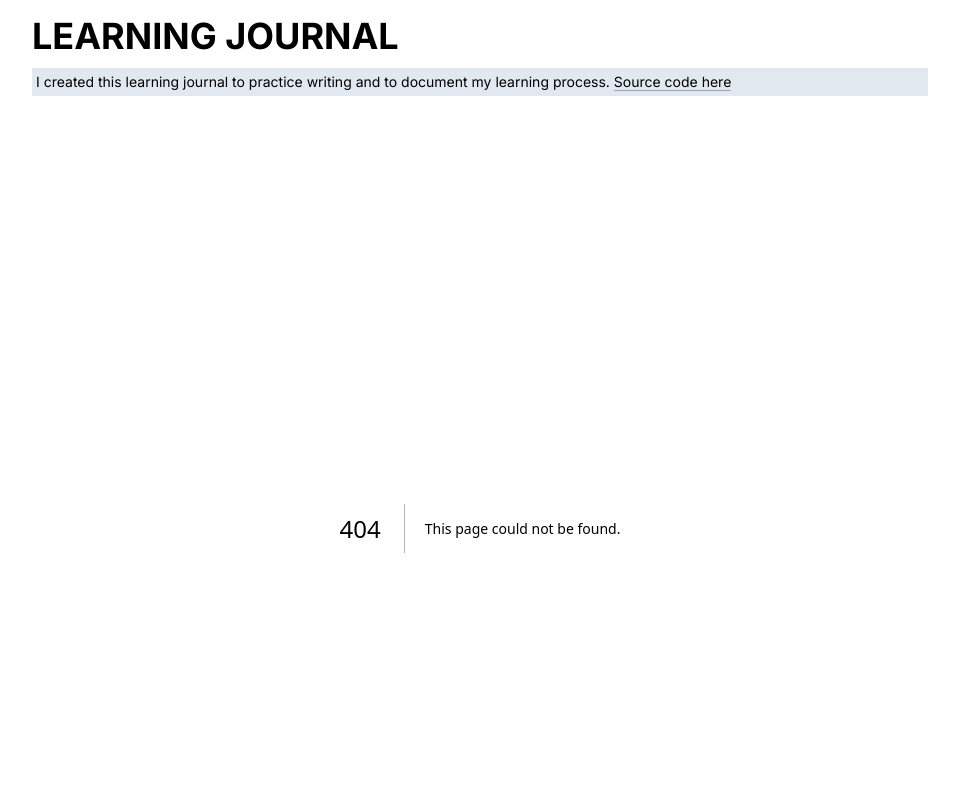
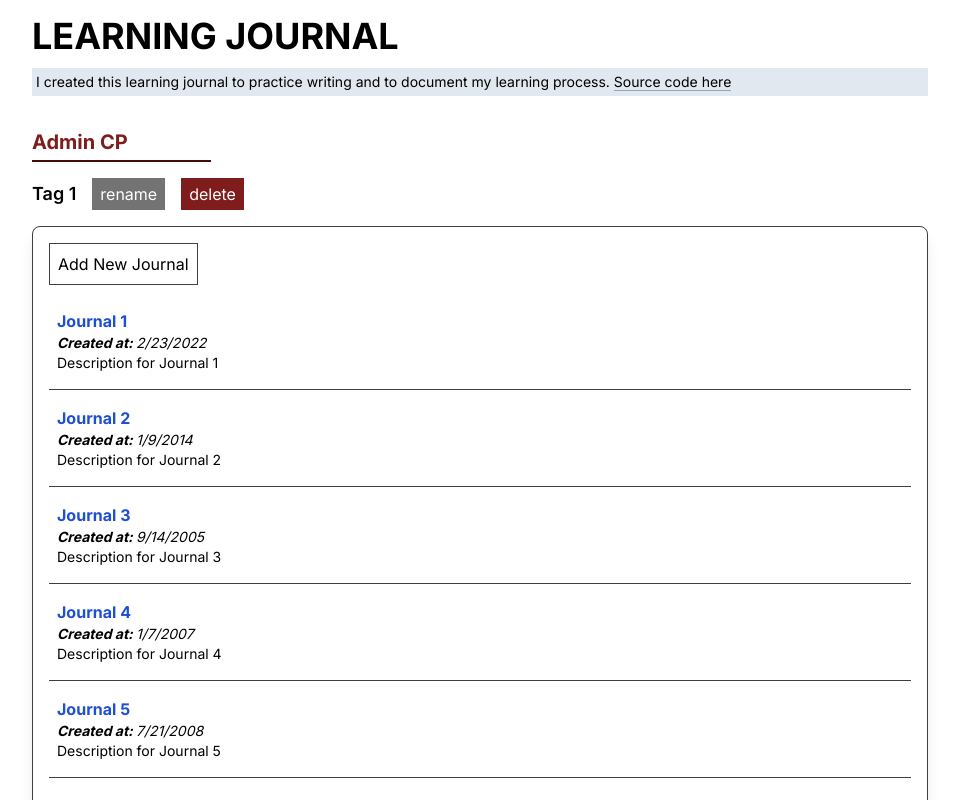
Before and after one commit to ledminh/learning-journal, a Next.js app: page /admin/tag/tag-1 in a window 1280 px wide. Before the commit this address had no page. Shown: the top 800 px of the page, without its empty margins (160-1119 px from the left). Built offline with nearby package versions, Linux system fonts and the light colour scheme.

Commit message:
Finish admin prototype

```diff
--- /dev/null
+++ b/src/app/admin/add-journal/page.tsx
@@ -0,0 +1,12 @@
+import JournalForm from "@/ui/admin/JournalForm";
+
+export default function AddNewJournal() {
+  return (
+    <div className="flex flex-col gap-4">
+      <h2 className="text-lg font-semibold bg-neutral-200 p-2">
+        Add new journal
+      </h2>
+      <JournalForm />
+    </div>
+  );
+}
--- /dev/null
+++ b/src/app/admin/edit-journal/[journal_slug]/page.tsx
@@ -0,0 +1,10 @@
+import JournalForm from "@/ui/admin/JournalForm";
+
+export default function EditJournalPage() {
+  return (
+    <div className="flex flex-col gap-4">
+      <h2 className="text-lg font-semibold bg-neutral-200 p-2">Edit journal</h2>
+      <JournalForm />
+    </div>
+  );
+}
--- a/src/app/admin/layout.tsx
+++ b/src/app/admin/layout.tsx
@@ -1,9 +1,13 @@
+import Link from "next/link";
+
 export default function AdminLayout(props: { children: React.ReactNode }) {
   return (
     <div className="flex flex-col gap-4">
-      <h1 className="inline-block w-1/5 border-b-2 border-red-950 pb-1 font-bold text-red-900 text-xl">
-        Admin CP
-      </h1>
+      <Link href="/admin">
+        <h1 className="inline-block w-1/5 border-b-2 border-red-950 pb-1 font-bold text-red-900 text-xl">
+          Admin CP
+        </h1>
+      </Link>
       <div>{props.children}</div>
     </div>
   );
--- a/src/app/admin/page.tsx
+++ b/src/app/admin/page.tsx
@@ -1,4 +1,4 @@
-import createSlug from "@/utils/createSlug";
+import JournalList from "@/ui/admin/JournalList";
 import Link from "next/link";
 
 export default function AdminPage() {
@@ -28,40 +28,7 @@ export default function AdminPage() {
           </li>
         </ul>
       </div>
-      <div className="h-[1px] bg-neutral-700" />
-      <div className="flex flex-col gap-4 items-start border border-neutral-700 p-4 shadow-lg rounded-lg">
-        <Link
-          href="/add-journal"
-          className="border border-neutral-700 p-2 hover:bg-blue-300 inline-block"
-        >
-          <span>Add New Journal</span>
-        </Link>
-        <ul className="flex flex-col gap-2 w-full">
-          {journals.map((journal) => {
-            return (
-              <li
-                key={journal.slug}
-                className="border-b border-neutral-700 pb-2"
-              >
-                <Link
-                  href={`/admin/edit-journal/${journal.slug}`}
-                  className="block hover:bg-blue-100 p-2"
-                >
-                  <p className="font-bold text-blue-700">{journal.title}</p>
-                  <p className="text-sm italic">
-                    <span className="font-bold">Created at: </span>
-                    {new Date(journal.createdAt).toLocaleDateString()}
-                  </p>
-                  <p className="text-sm">{journal.description}</p>
-                </Link>
-              </li>
-            );
-          })}
-          <li className="flex justify-end">
-            <button className="bg-neutral-500 p-1 text-white">more ...</button>
-          </li>
-        </ul>
-      </div>
+      <JournalList />
     </div>
   );
 }
@@ -175,25 +142,3 @@ const tags = [
     name: "Tag 26",
   },
 ];
-
-const getRandomDate = (): string => {
-  const start = new Date(2000, 0, 1);
-  const end = new Date();
-  const randomDate = new Date(
-    start.getTime() + Math.random() * (end.getTime() - start.getTime())
-  );
-  return randomDate.toISOString();
-};
-
-const journals = Array.from({ length: 8 }).map((_, i) => {
-  const title = `Journal ${i + 1}`;
-  const slug = createSlug(title);
-
-  return {
-    title,
-    description: `Description for ${title}`,
-    slug,
-    tags: ["tag-1", "tag-2", "tag-3"],
-    createdAt: getRandomDate(),
-  };
-});
--- /dev/null
+++ b/src/app/admin/tag/[tag_slug]/page.tsx
@@ -0,0 +1,16 @@
+import JournalList from "@/ui/admin/JournalList";
+
+export default function TagPage() {
+  return (
+    <div className="flex flex-col gap-4">
+      <section className="flex gap-4 justify-start items-center">
+        <h2 className="font-semibold text-lg">Tag 1</h2>
+        <button className="bg-neutral-500 py-1 px-2 text-white">rename</button>
+        <button className="bg-red-900 py-1 px-2 text-white">delete</button>
+      </section>
+      <section>
+        <JournalList />
+      </section>
+    </div>
+  );
+}
--- a/src/app/layout.tsx
+++ b/src/app/layout.tsx
@@ -19,7 +19,7 @@ export default function RootLayout({
   return (
     <html lang="en">
       <body className={inter.className}>
-        <div className="w-11/12 mx-auto pt-4 min-h-screen max-w-4xl flex flex-col justify-between">
+        <div className="w-11/12 mx-auto pt-4 min-h-screen max-w-4xl flex flex-col gap-8 justify-between">
           {/* Header - Body and SideBar here*/}
           <div className="flex flex-col gap-8">
             <header>
--- /dev/null
+++ b/src/ui/admin/JournalForm.tsx
@@ -0,0 +1,12 @@
+export default function JournalForm() {
+  return (
+    <div className="flex flex-col gap-2">
+      <p>Name</p>
+      <p>Generated Description</p>
+      <p>Tags</p>
+      <p>Material Type</p>
+      <p>Material Content</p>
+      <p>Content</p>
+    </div>
+  );
+}
--- /dev/null
+++ b/src/ui/admin/JournalList.tsx
@@ -0,0 +1,63 @@
+import Link from "next/link";
+import createSlug from "@/utils/createSlug";
+
+export default function JournalList() {
+  return (
+    <div className="flex flex-col gap-4 items-start border border-neutral-700 p-4 shadow-lg rounded-lg">
+      <Link
+        href="/admin/add-journal"
+        className="border border-neutral-700 p-2 hover:bg-blue-300 inline-block"
+      >
+        <span>Add New Journal</span>
+      </Link>
+      <ul className="flex flex-col gap-2 w-full">
+        {journals.map((journal) => {
+          return (
+            <li key={journal.slug} className="border-b border-neutral-700 pb-2">
+              <Link
+                href={`/admin/edit-journal/${journal.slug}`}
+                className="block hover:bg-blue-100 p-2"
+              >
+                <p className="font-bold text-blue-700">{journal.title}</p>
+                <p className="text-sm italic">
+                  <span className="font-bold">Created at: </span>
+                  {new Date(journal.createdAt).toLocaleDateString()}
+                </p>
+                <p className="text-sm">{journal.description}</p>
+              </Link>
+            </li>
+          );
+        })}
+        <li className="flex justify-end">
+          <button className="bg-neutral-500 p-1 text-white">more ...</button>
+        </li>
+      </ul>
+    </div>
+  );
+}
+
+/*************************
+ * Sample data
+ */
+
+const getRandomDate = (): string => {
+  const start = new Date(2000, 0, 1);
+  const end = new Date();
+  const randomDate = new Date(
+    start.getTime() + Math.random() * (end.getTime() - start.getTime())
+  );
+  return randomDate.toISOString();
+};
+
+const journals = Array.from({ length: 8 }).map((_, i) => {
+  const title = `Journal ${i + 1}`;
+  const slug = createSlug(title);
+
+  return {
+    title,
+    description: `Description for ${title}`,
+    slug,
+    tags: ["tag-1", "tag-2", "tag-3"],
+    createdAt: getRandomDate(),
+  };
+});
```
